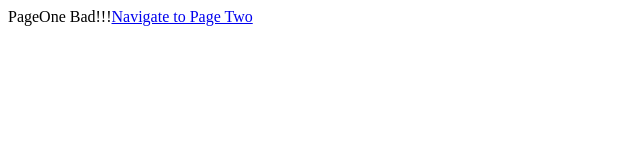
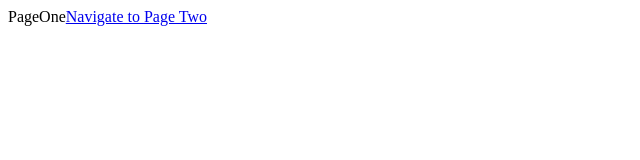
Before and after one commit to Cerulean-Ash/modern_react_with_redux, a React (Create React App) app in the folder streams/client/: page / in a window 1280 px wide. Shown: the top 160 px of the page, without its empty margins (0-640 px from the left). Built offline with nearby package versions, Linux system fonts and the light colour scheme.

Commit message:
Navigation with react router - Navigating iwth react router - imported and used Link tag with to attribute instead of anchor tag with href

```diff
--- a/streams/client/src/components/App.js
+++ b/streams/client/src/components/App.js
@@ -4,7 +4,7 @@ import { BrowserRouter, Route, Link } from "react-router-dom";
 const PageOne = () => {
   return (
     <div>
-      PageOne Bad!!!
+      PageOne
       <Link to="/pagetwo">Navigate to Page Two</Link>
     </div>
   );
@@ -15,7 +15,6 @@ const PageTwo = () => {
     <div>
       PageTwo
       <button>Click me</button>
-      Bad!!!
       <Link to="/">Navigate to Page One</Link>
     </div>
   );
```
